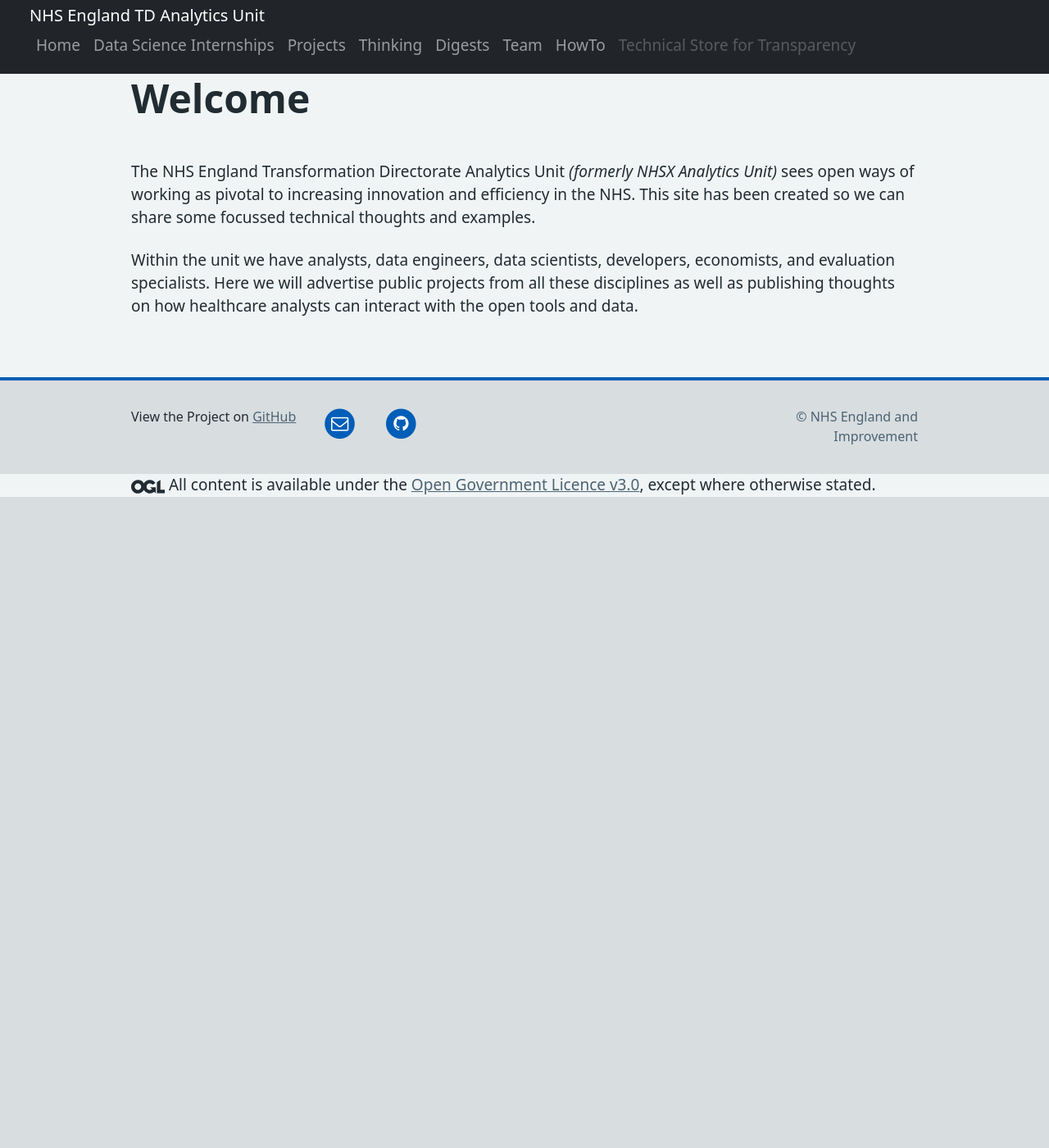
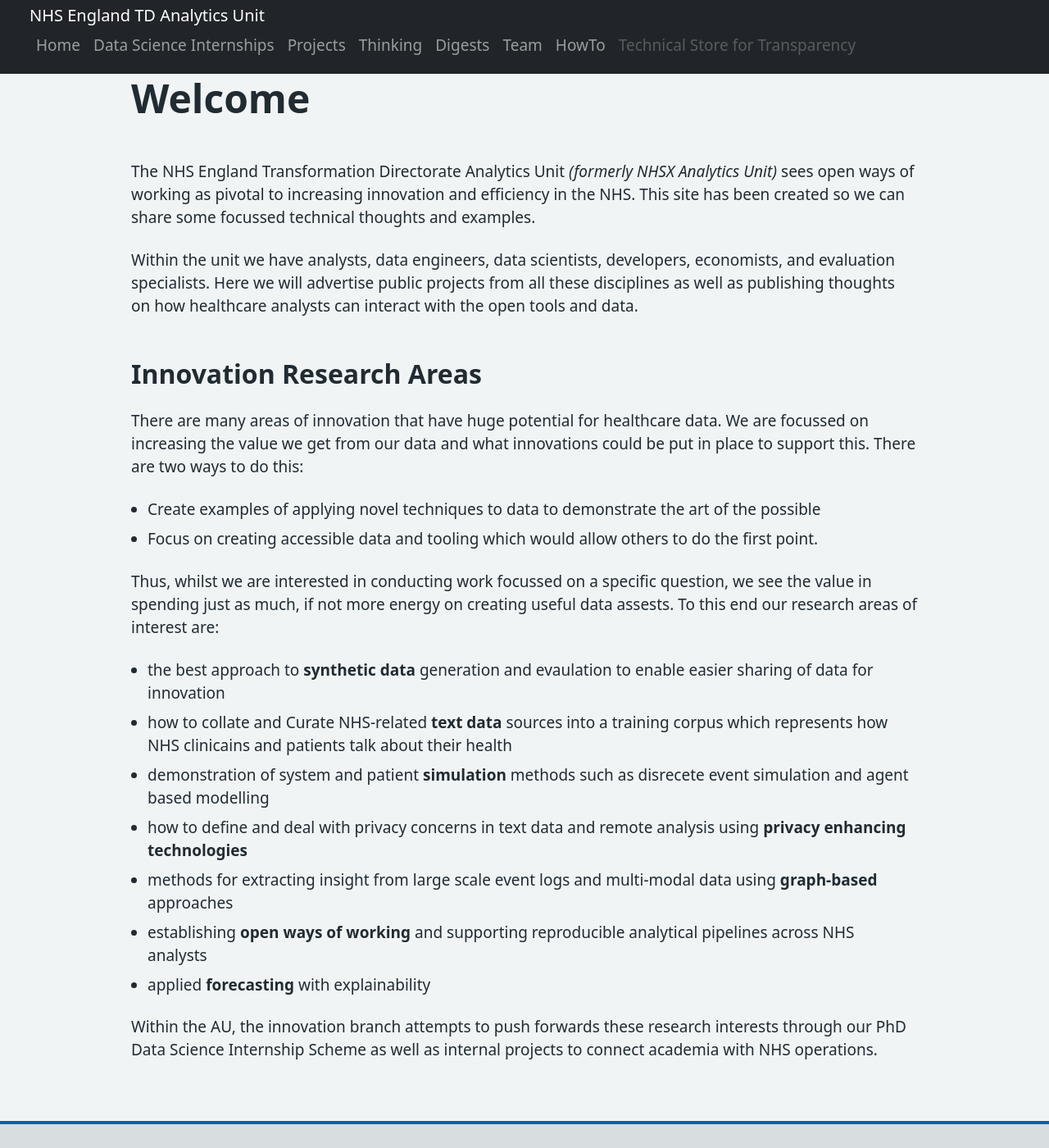
Before and after one commit to nhsx/AnalyticsUnit, a Jekyll site: the page built from index.md, in a window 1280 px wide and 1400 px high, scrolled down 402 px. Shown: the whole window at 82% size. Built offline with Jekyll 4.4.1, drawn with Linux system fonts in a browser that asks for light colours; before the commit the page ends 1032 px from its top, so only the background shows below that.

Commit message:
Update index text

```diff
--- a/index.md
+++ b/index.md
@@ -12,3 +12,21 @@ permalink:
 The NHS England Transformation Directorate Analytics Unit *(formerly NHSX Analytics Unit)* sees open ways of working as pivotal to increasing innovation and efficiency in the NHS.  This site has been created so we can share some focussed technical thoughts and examples.
 
 Within the unit we have analysts, data engineers, data scientists, developers, economists, and evaluation specialists.   Here we will advertise public projects from all these disciplines as well as publishing thoughts on how healthcare analysts can interact with the open tools and data.
+
+## Innovation Research Areas
+There are many areas of innovation that have huge potential for healthcare data.  We are focussed on increasing the value we get from our data and what innovations could be put in place to support this.   There are two ways to do this:
+
+- Create examples of applying novel techniques to data to demonstrate the art of the possible
+- Focus on creating accessible data and tooling which would allow others to do the first point.
+
+Thus, whilst we are interested in conducting work focussed on a specific question, we see the value in spending just as much, if not more energy on creating useful data assests.  To this end our research areas of interest are:
+
+- the best approach to **synthetic data** generation and evaulation to enable easier sharing of data for innovation
+- how to collate and Curate NHS-related **text data** sources into a training corpus which represents how NHS clinicains and patients talk about their health
+- demonstration of system and patient **simulation** methods such as disrecete event simulation and agent based modelling
+- how to define and deal with privacy concerns in text data and remote analysis using **privacy enhancing technologies**
+- methods for extracting insight from large scale event logs and multi-modal data using **graph-based** approaches
+- establishing **open ways of working** and supporting reproducible analytical pipelines across NHS analysts
+- applied **forecasting** with explainability
+
+Within the AU, the innovation branch attempts to push forwards these research interests through our PhD Data Science Internship Scheme as well as internal projects to connect academia with NHS operations.
```
